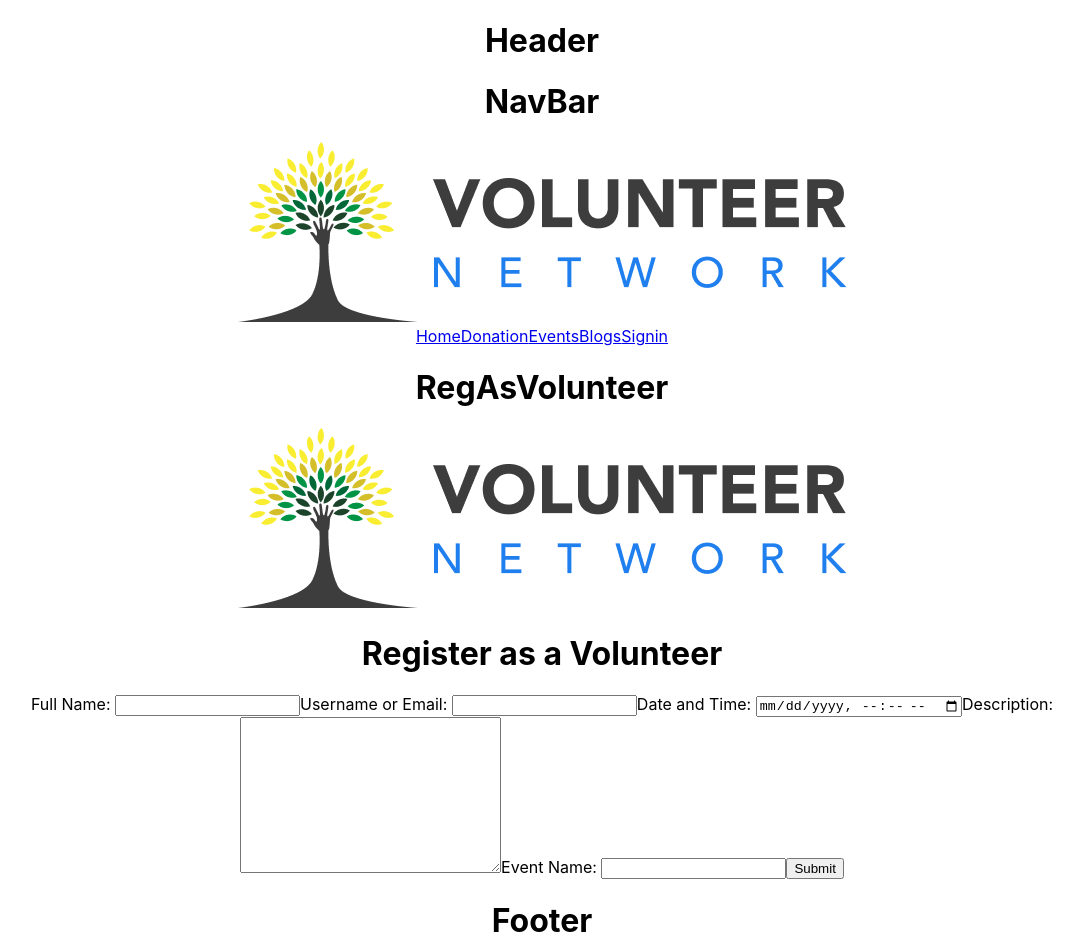
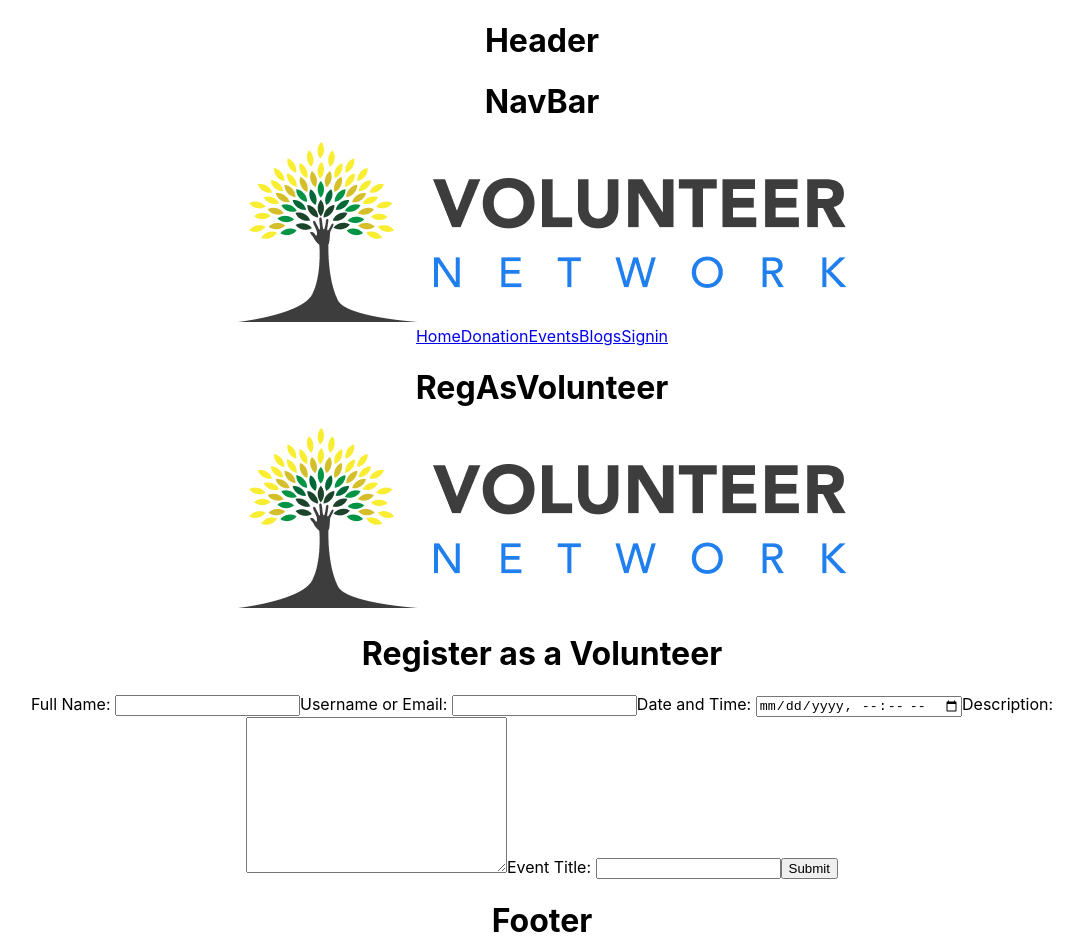
Before and after one commit to MUHAMMADSabbirHossain/volunteer-client, a React (Create React App) app: page /register-as-volunteer in a window 1280 px wide. Shown: the top 952 px of the page, without its empty margins (98-1181 px from the left). Built offline with nearby package versions, Linux system fonts and the light colour scheme.

Commit message:
regasVolunteer: reg form handle with post data.

```diff
--- a/src/Components/RegAsVolunteer/RegAsVolunteer.js
+++ b/src/Components/RegAsVolunteer/RegAsVolunteer.js
@@ -3,6 +3,35 @@ import "./RegAsVolunteer";
 import logo from "../../Resources/logos/Group 1329.png";
 
 const RegAsVolunteer = () => {
+
+    // register as a volunteer
+    const handleVolunteerForm = event => {
+        event.preventDefault();
+
+        const fullName = event.target.fullName.value;
+        const email = event.target.email.value;
+        const dateTime = event.target.dateTime.value;
+        const description = event.target.description.value;
+        const eventTitle = event.target.eventTitle.value;
+
+        console.log(fullName, email, dateTime, description, eventTitle);
+
+        const volunteerDetails = { fullName, email, dateTime, description, eventTitle };
+
+        //post
+        const url = `http://localhost:5000/volunteers-detail`;
+        fetch(url, {
+            method: "POST",
+            headers: {
+                "content-type": "application/json",
+            },
+            body: JSON.stringify(volunteerDetails)
+        })
+            .then(res => res.json())
+            .then(result => console.log(result));
+    };
+
+
     return (
         <div>
             <h1>RegAsVolunteer</h1>
@@ -13,6 +42,7 @@ const RegAsVolunteer = () => {
                 <div>
                     <h1>Register as a Volunteer</h1>
 
+                    <form onSubmit={handleVolunteerForm} action="">
                         <label htmlFor="fullName">Full Name: </label>
                         <input type="text" name="fullName" id="" />
 
@@ -25,10 +55,11 @@ const RegAsVolunteer = () => {
                         <label htmlFor="description">Description: </label>
                         <textarea name="description" id="" cols="30" rows="10"></textarea>
 
-                    <label htmlFor="eventName">Event Name: </label>
-                    <input type="text" name="eventName" id="" />
+                        <label htmlFor="eventTitle">Event Title: </label>
+                        <input type="text" name="eventTitle" id="" />
 
                         <button type="submit" >Submit</button>
+                    </form>
                 </div>
             </main>
         </div>
```
Lines whose indentation alone changed are shown as unchanged.
